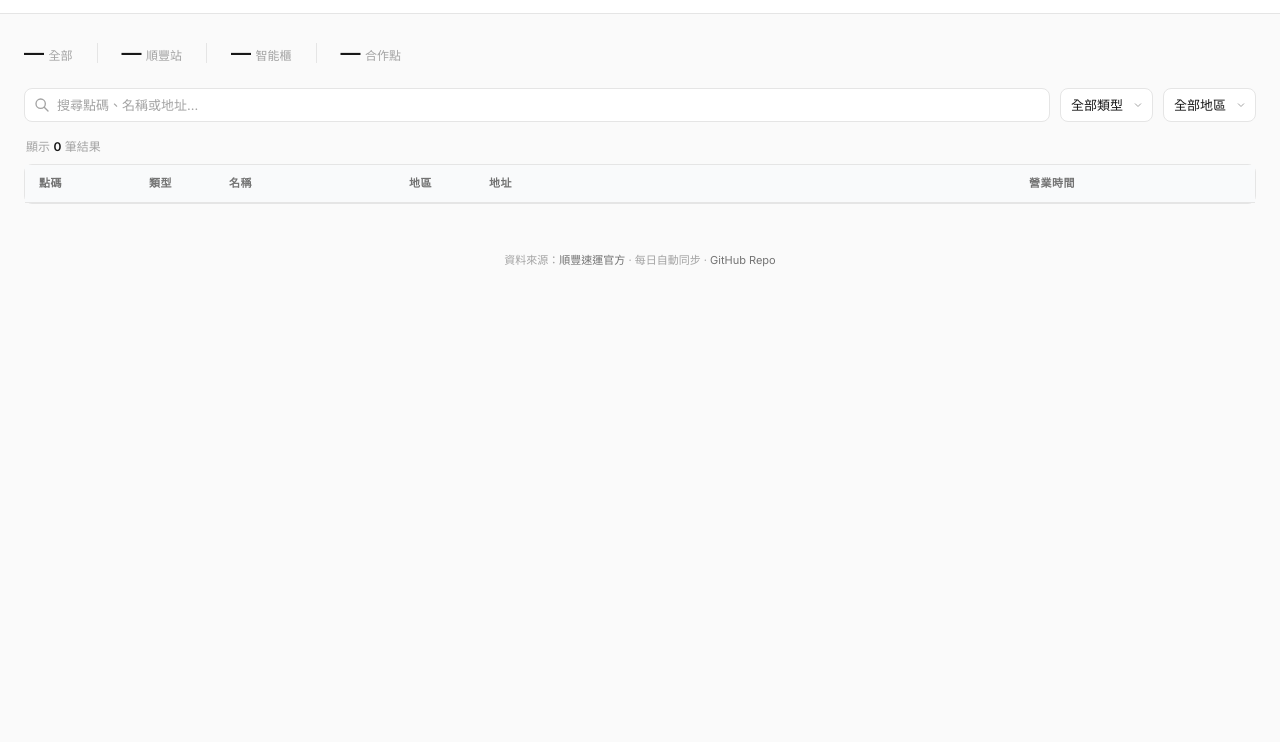
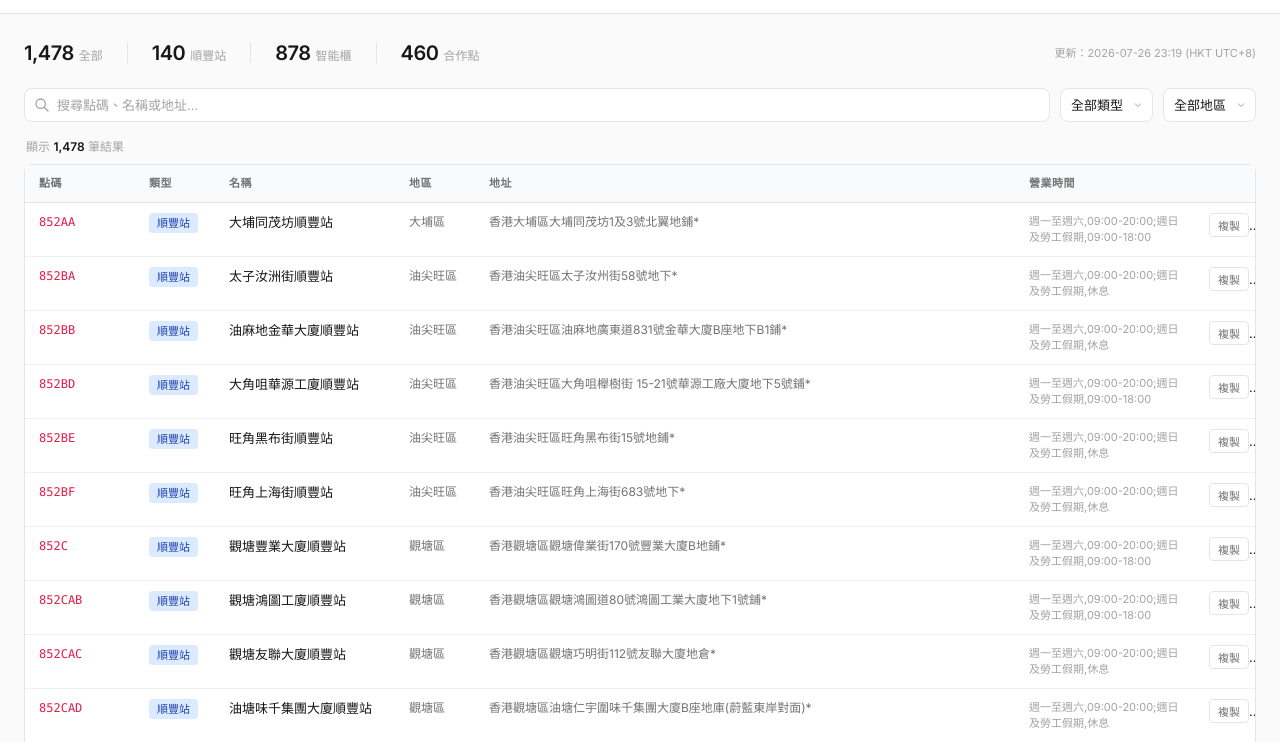
Before and after one commit to wtw0212/sf-express-hk-locations, a website: page index.html in a window 1280 px wide. Shown: the part 58-800 px from the top of the page. Drawn offline with Linux system fonts and the light colour scheme; no server answers.

Commit message:
fix: update index.html fetch path to ./data/locations.json

```diff
--- a/index.html
+++ b/index.html
@@ -531,7 +531,7 @@
     let data = [];
 
     async function init() {
-      const res = await fetch('./dist/sf-locations.json');
+      const res = await fetch('./data/locations.json');
       data = await res.json();
 
       document.getElementById('stat-total').textContent = data.length.toLocaleString();
```
